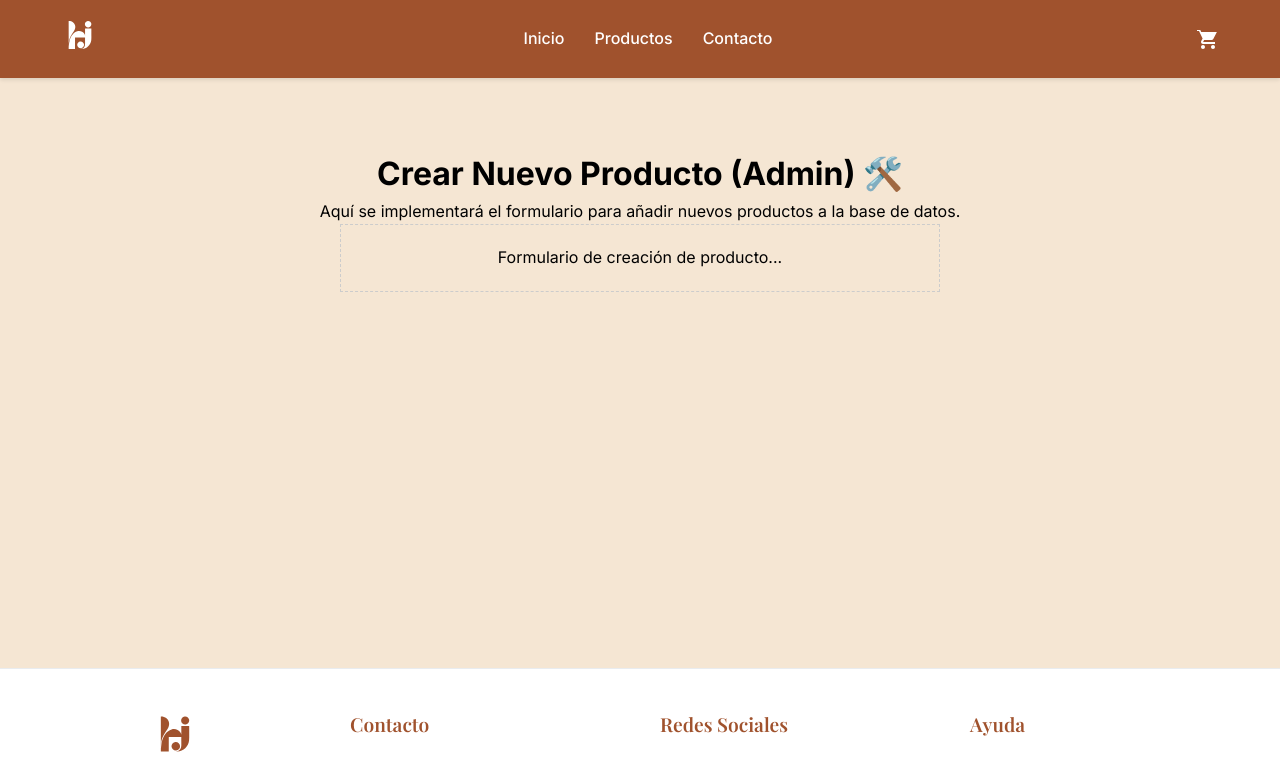
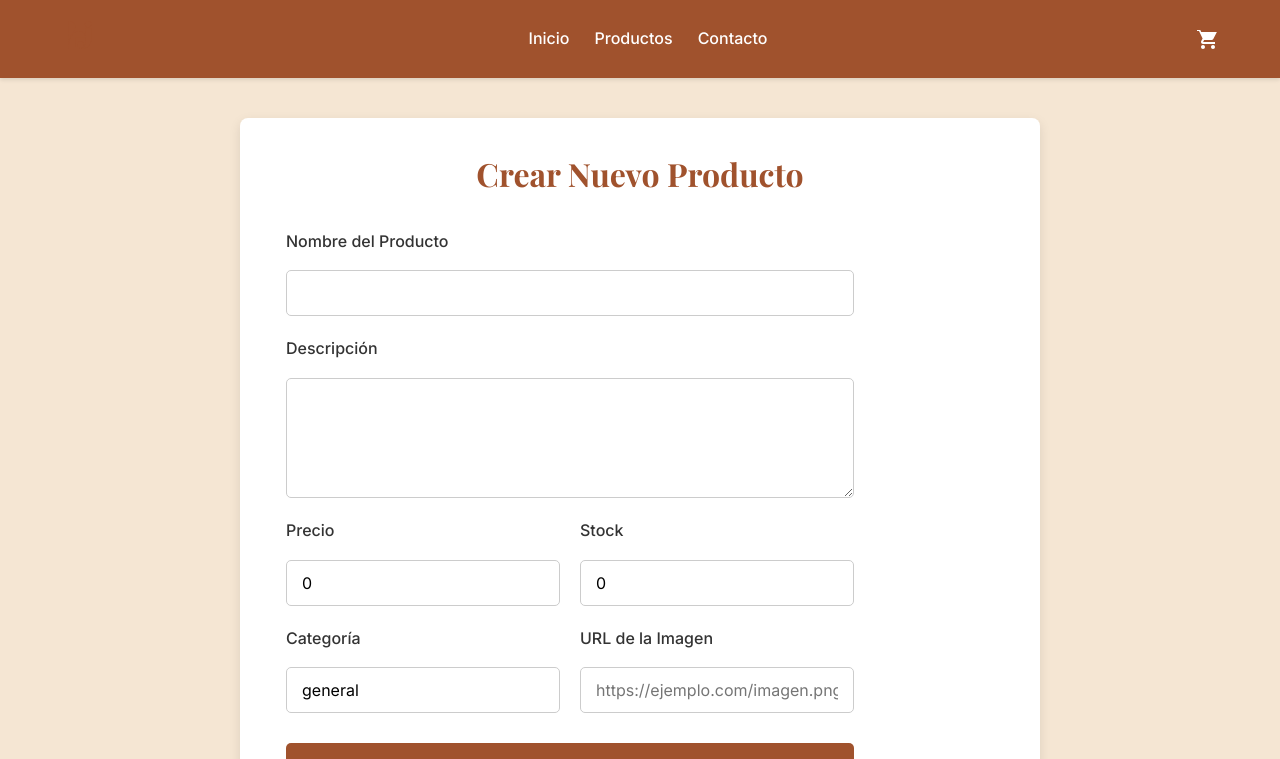
Before and after one commit to jazminshaiel/hermanos_jota, a React (Create React App) app in the folder client/: page /admin/crear-producto in a window 1280 px wide. Shown: the top 759 px of the page. Built offline with nearby package versions, Linux system fonts and the light colour scheme.

Commit message:
Se realizan el punto 3 y 4 del frontend, se agregan dos nuevos archivos CSS para detalle de producto y formulario. Se modifican los archivos de CreateProduct y ProductDetail

```diff
--- a/client/src/pages/CreateProductPage.jsx
+++ b/client/src/pages/CreateProductPage.jsx
@@ -1,19 +1,148 @@
-import React from 'react';
+import { useState } from "react";
+import { useNavigate } from "react-router-dom";
 import Header from "../components/Header";
 import Footer from "../components/Footer";
-import "../styles/estilos-globales.css";
-import "../styles/Footer.css";
+import "../styles/estilos-formularios.css";
 
-function CreateProductPage({ carritoItems = 0 }) {
+// Aceptamos 'carritoItems' para pasarlo al Header
+function CreateProductPage({ carritoItems }) {
+	const navigate = useNavigate();
+	const [formData, setFormData] = useState({
+		nombre: "",
+		descripcion: "",
+		precio: 0,
+		stock: 0,
+		categoria: "general",
+		imagenUrl: "",
+	});
+	const [loading, setLoading] = useState(false);
+	const [error, setError] = useState(null);
+
+	// Handler para actualizar el estado en cada cambio de input
+	const handleChange = (e) => {
+		const { name, value } = e.target;
+		setFormData((prevData) => ({
+			...prevData,
+			[name]: name === "precio" || name === "stock" ? Number(value) : value,
+		}));
+	};
+
+	// Handler para el envío del formulario
+	const handleSubmit = async (e) => {
+		e.preventDefault(); // Evitar recarga de página
+		setLoading(true);
+		setError(null);
+
+		try {
+			// Usamos el endpoint POST de la API
+			const response = await fetch("/api/productos", {
+				method: "POST",
+				headers: {
+					"Content-Type": "application/json",
+				},
+				body: JSON.stringify(formData),
+			});
+
+			if (!response.ok) {
+				throw new Error("Error al crear el producto. Revisa los datos.");
+			}
+
+			// Redirección al catálogo
+			navigate("/catalogo");
+		} catch (err) {
+			setError(err.message);
+		} finally {
+			setLoading(false);
+		}
+	};
+
 	return (
 		<>
 			<Header carritoItems={carritoItems} />
-            <main style={{ padding: '40px', textAlign: 'center', minHeight: '70vh' }}>
-                <h1>Crear Nuevo Producto (Admin) 🛠️</h1>
-                <p>Aquí se implementará el formulario para añadir nuevos productos a la base de datos.</p>
-                <div style={{ marginTop: '20px', padding: '20px', border: '1px dashed #ccc', maxWidth: '600px', margin: '0 auto' }}>
-                    {/* El formulario para el nuevo producto irá aquí */}
-                    <p>Formulario de creación de producto...</p>
+			<main className="container">
+				<div className="form-container">
+					<h1>Crear Nuevo Producto</h1>
+					<form onSubmit={handleSubmit} className="form-crear-producto">
+
+						<div className="form-group">
+							<label htmlFor="nombre">Nombre del Producto</label>
+							<input
+								type="text"
+								id="nombre"
+								name="nombre"
+								value={formData.nombre}
+								onChange={handleChange}
+								required
+							/>
+						</div>
+
+						<div className="form-group">
+							<label htmlFor="descripcion">Descripción</label>
+							<textarea
+								id="descripcion"
+								name="descripcion"
+								value={formData.descripcion}
+								onChange={handleChange}
+							/>
+						</div>
+
+						<div className="form-row">
+							<div className="form-group">
+								<label htmlFor="precio">Precio</label>
+								<input
+									type="number"
+									id="precio"
+									name="precio"
+									value={formData.precio}
+									onChange={handleChange}
+									required
+									min="0"
+								/>
+							</div>
+							<div className="form-group">
+								<label htmlFor="stock">Stock</label>
+								<input
+									type="number"
+									id="stock"
+									name="stock"
+									value={formData.stock}
+									onChange={handleChange}
+									min="0"
+								/>
+							</div>
+						</div>
+
+						<div className="form-row">
+							<div className="form-group">
+								<label htmlFor="categoria">Categoría</label>
+								<input
+									type="text"
+									id="categoria"
+									name="categoria"
+									value={formData.categoria}
+									onChange={handleChange}
+								/>
+							</div>
+							<div className="form-group">
+								<label htmlFor="imagenUrl">URL de la Imagen</label>
+								<input
+									type="text"
+									id="imagenUrl"
+									name="imagenUrl"
+									value={formData.imagenUrl}
+									onChange={handleChange}
+									placeholder="https://ejemplo.com/imagen.png"
+								/>
+							</div>
+						</div>
+
+						{error && <p className="error-message">{error}</p>}
+
+						<button type="submit" className="form-submit-btn" disabled={loading}>
+							{loading ? "Creando..." : "Crear Producto"}
+						</button>
+
+					</form>
 				</div>
 			</main>
 			<Footer />
--- a/client/src/pages/ProductDetail.jsx
+++ b/client/src/pages/ProductDetail.jsx
@@ -1,138 +1,90 @@
-import { useEffect, useState } from "react";
-import { useNavigate, useParams } from "react-router-dom";
+import { useState, useEffect } from "react";
+import { useParams, useNavigate } from "react-router-dom";
+import Header from "../components/Header";
+import Footer from "../components/Footer";
 import { DetailedProduct } from "../components/DetailedProduct";
-import Footer from "../components/Footer";
-import Header from "../components/Header";
-import { RelatedProducts } from "../components/RelatedProducts";
-import "../styles/estilos-globales.css";
-import "../styles/estilos-producto.css";
-import "../styles/Footer.css";
+import "../styles/estilos-detalle.css";
 
-function ProductDetail({ carritoItems = 0, añadirAlCarrito }) {
-	const params = useParams();
-	const { id } = params;
-	const navigate = useNavigate();
+// Aceptamos los props que vienen de App.js
+function ProductDetail({ carritoItems, añadirAlCarrito }) {
 	const [producto, setProducto] = useState(null);
 	const [loading, setLoading] = useState(true);
 	const [error, setError] = useState(null);
-	const [isDeleting, setIsDeleting] = useState(false);
-	const [deleteError, setDeleteError] = useState(null);
+	const [eliminando, setEliminando] = useState(false); // Estado para el botón de borrar
 
+	// Hooks de React Router
+	const { id } = useParams(); // Hook para leer el ":id" de la URL
+	const navigate = useNavigate(); // Hook para redirigir al usuario
+
+	// Hook para cargar los datos del producto
 	useEffect(() => {
-		if (!id) {
-			console.error("ID es undefined, no se puede hacer fetch");
-			setError("ID de producto no válido");
-			setLoading(false);
-			return;
-		}
+		const fetchProducto = async () => {
+			try {
+				setLoading(true);
+				// Usamos el endpoint del backend
+				const response = await fetch(`/api/productos/${id}`);
+				if (!response.ok) {
+					throw new Error("El producto no fue encontrado.");
+				}
+				const data = await response.json();
+				setProducto(data);
+			} catch (err) {
+				setError(err.message);
+			} finally {
+				setLoading(false);
+			}
+		};
 
-		fetch(`http://localhost:3001/api/productos/${id}`)
-			.then((res) => {
-				if (!res.ok) throw new Error("Producto no encontrado");
-				return res.json();
-			})
-			.then((data) => {
-				setProducto(data);
-				setLoading(false);
-				setDeleteError(null);
-				window.scrollTo(0, 0);
-			})
-			.catch((err) => {
-				console.error("Error en fetch:", err);
+		fetchProducto();
+	}, [id]); // Se ejecuta cada vez que el 'id' de la URL cambia
+
+	// Funcionalidad de Borrado
+	const handleEliminar = async () => {
+		// Pedimos confirmación
+		if (window.confirm("¿Estás seguro de que deseas eliminar este producto?")) {
+			setEliminando(true);
+			try {
+				// Usamos el endpoint DELETE de tu API
+				const response = await fetch(`/api/productos/${id}`, {
+					method: "DELETE",
+				});
+
+				if (!response.ok) {
+					throw new Error("No se pudo eliminar el producto.");
+				}
+
+				// Redirigimos al catálogo tras el borrado exitoso
+				alert("Producto eliminado correctamente.");
+				navigate("/catalogo");
+			} catch (err) {
 				setError(err.message);
-				setLoading(false);
-			});
-	}, [id]);
-
-	const handleProductClick = (producto) => {
-		navigate(`/producto/${producto.id}`);
-	};
-
-	const handleBackToCatalog = () => {
-		navigate("/catalogo");
-	};
-
-	const handleDeleteProduct = async () => {
-		if (!producto?.id) return;
-
-		const confirmar = window.confirm(
-			`¿Estás seguro de que querés eliminar "${producto.nombre}"?`
-		);
-
-		if (!confirmar) return;
-
-		try {
-			setIsDeleting(true);
-			setDeleteError(null);
-
-			const response = await fetch(
-				`http://localhost:3001/api/productos/${producto.id}`,
-				{
-					method: "DELETE",
-				},
-			);
-
-			if (!response.ok) {
-				const body = await response.json().catch(() => ({}));
-				throw new Error(body.error || "No se pudo eliminar el producto");
+				setEliminando(false);
 			}
-
-			navigate("/catalogo");
-		} catch (err) {
-			console.error("Error al eliminar producto:", err);
-			setDeleteError(err.message);
-		} finally {
-			setIsDeleting(false);
 		}
 	};
 
-	if (loading)
-		return (
-			<p style={{ textAlign: "center", padding: "40px" }}>
-				Cargando producto...
-			</p>
+	// Lógica de renderizado
+	let content;
+	if (loading) {
+		content = <p className="loading-message">Cargando producto...</p>;
+	} else if (error) {
+		content = <p className="error-message">{error}</p>;
+	} else if (producto) {
+		// Usamos <DetailedProduct> y le pasamos los props
+		content = (
+			<DetailedProduct
+				producto={producto}
+				añadirAlCarrito={añadirAlCarrito}
+				onEliminar={handleEliminar}
+				eliminando={eliminando}
+			/>
 		);
-	if (error)
-		return (
-			<p style={{ textAlign: "center", padding: "40px", color: "red" }}>
-				{error}
-			</p>
-		);
-	if (!producto)
-		return (
-			<p style={{ textAlign: "center", padding: "40px" }}>
-				Producto no encontrado
-			</p>
-		);
+	}
 
 	return (
 		<>
 			<Header carritoItems={carritoItems} />
-			<div className="productDetail-div">
-				<button
-					className="backToCatalogButton"
-					onClick={handleBackToCatalog}
-					onMouseOver={(e) => (e.target.style.backgroundColor = "#8b4513")}
-					onMouseOut={(e) => (e.target.style.backgroundColor = "#a0522d")}
-				>
-					← Volver al catálogo
-				</button>
-			</div>
-			<div>
-				<DetailedProduct
-					producto={producto}
-					añadirAlCarrito={añadirAlCarrito}
-					onEliminar={handleDeleteProduct}
-					eliminando={isDeleting}
-				/>
-				{deleteError && (
-					<p className="mensaje-error-eliminar">{deleteError}</p>
-				)}
-				<RelatedProducts
-					productoActual={producto}
-					onProductClick={handleProductClick}
-				/>
-			</div>
+			<main className="container">{content}</main>
 			<Footer />
 		</>
 	);
--- /dev/null
+++ b/client/src/styles/estilos-detalle.css
@@ -0,0 +1,48 @@
+/* Estilos para los BOTONES DE ACCION en la página de detalle */
+.producto-acciones {
+	display: flex;
+	gap: 15px;
+	margin-top: 20px;
+}
+
+.boton-carrito,
+.boton-eliminar {
+	padding: 12px 20px;
+	border: none;
+	border-radius: 5px;
+	font-size: 1rem;
+	font-weight: 500;
+	cursor: pointer;
+	transition: background-color 0.2s ease, opacity 0.2s ease;
+}
+
+/* Estilo del botón principal (definido en ProductCard.jsx) */
+.boton-carrito {
+	background-color: #a0522d;
+	color: white;
+}
+.boton-carrito:hover {
+	background-color: #8c4524;
+}
+
+.boton-eliminar {
+	background-color: #dc3545; /* Rojo de peligro */
+	color: white;
+}
+.boton-eliminar:hover {
+	background-color: #c82333;
+}
+.boton-eliminar:disabled {
+	background-color: #c4c4c4;
+	opacity: 0.7;
+	cursor: not-allowed;
+}
+
+.loading-message, .error-message {
+    text-align: center;
+    font-size: 1.2rem;
+    padding: 50px 0;
+}
+.error-message {
+    color: #dc3545;
+}
--- /dev/null
+++ b/client/src/styles/estilos-formularios.css
@@ -0,0 +1,106 @@
+.form-container {
+	max-width: 800px;
+	margin: 40px auto;
+	padding: 30px;
+	background-color: #fff;
+	border-radius: 8px;
+	box-shadow: 0 4px 12px rgba(0, 0, 0, 0.1);
+}
+
+.form-container h1 {
+	font-family: "Playfair Display", serif;
+	color: #a0522d;
+	text-align: center;
+	margin-bottom: 30px;
+}
+
+.form-crear-producto {
+	display: flex;
+	flex-direction: column;
+	gap: 20px;
+}
+
+.form-group {
+	display: flex;
+	flex-direction: column;
+	gap: 8px;
+}
+
+.form-group label {
+	font-weight: 500;
+	color: #333;
+}
+
+.form-group input[type="text"],
+.form-group input[type="number"],
+.form-group input[type="email"],
+.form-group textarea {
+	width: 100%;
+	padding: 12px 15px;
+	border: 1px solid #ccc;
+	border-radius: 5px;
+	font-size: 1rem;
+	font-family: "Inter", sans-serif;
+	transition: border-color 0.2s ease, box-shadow 0.2s ease;
+}
+
+.form-group input:focus,
+.form-group textarea:focus {
+	outline: none;
+	border-color: #a0522d;
+	box-shadow: 0 0 0 2px rgba(160, 82, 45, 0.2);
+}
+
+.form-group textarea {
+	min-height: 120px;
+	resize: vertical;
+}
+
+.form-row {
+	display: flex;
+	gap: 20px;
+}
+
+.form-row .form-group {
+	flex: 1;
+}
+
+.form-submit-btn {
+	padding: 15px 20px;
+	border: none;
+	border-radius: 5px;
+	background-color: #a0522d;
+	color: white;
+	font-size: 1.1rem;
+	font-weight: 700;
+	cursor: pointer;
+	transition: background-color 0.2s ease;
+	margin-top: 10px;
+}
+
+.form-submit-btn:hover {
+	background-color: #8c4524;
+}
+
+.form-submit-btn:disabled {
+	background-color: #c4c4c4;
+	cursor: not-allowed;
+}
+
+.error-message {
+    color: #dc3545;
+    text-align: center;
+    font-weight: 500;
+}
+
+/* Responsive para el formulario */
+@media (max-width: 768px) {
+	.form-row {
+		flex-direction: column;
+		gap: 20px;
+	}
+    .form-container {
+        padding: 20px;
+        margin: 20px 10px;
+    }
+}
```
Lines whose indentation alone changed are shown as unchanged.
